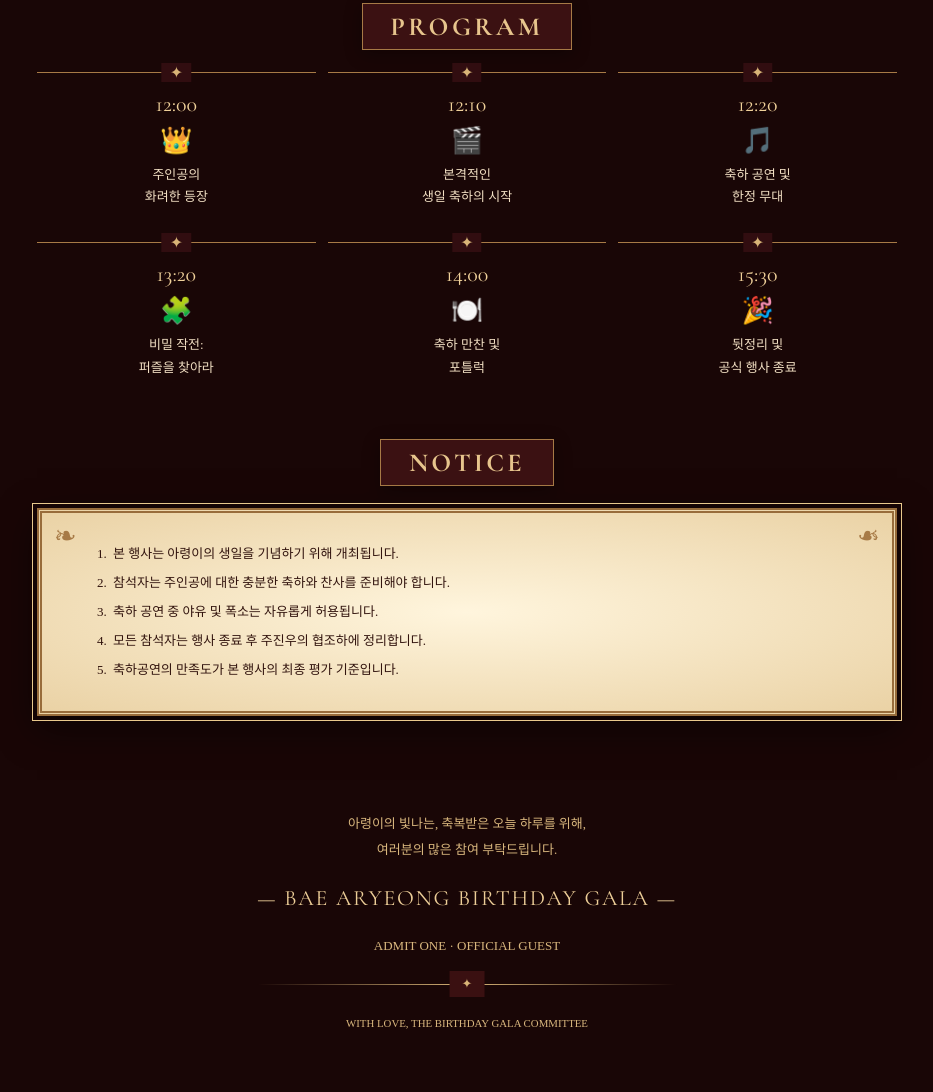
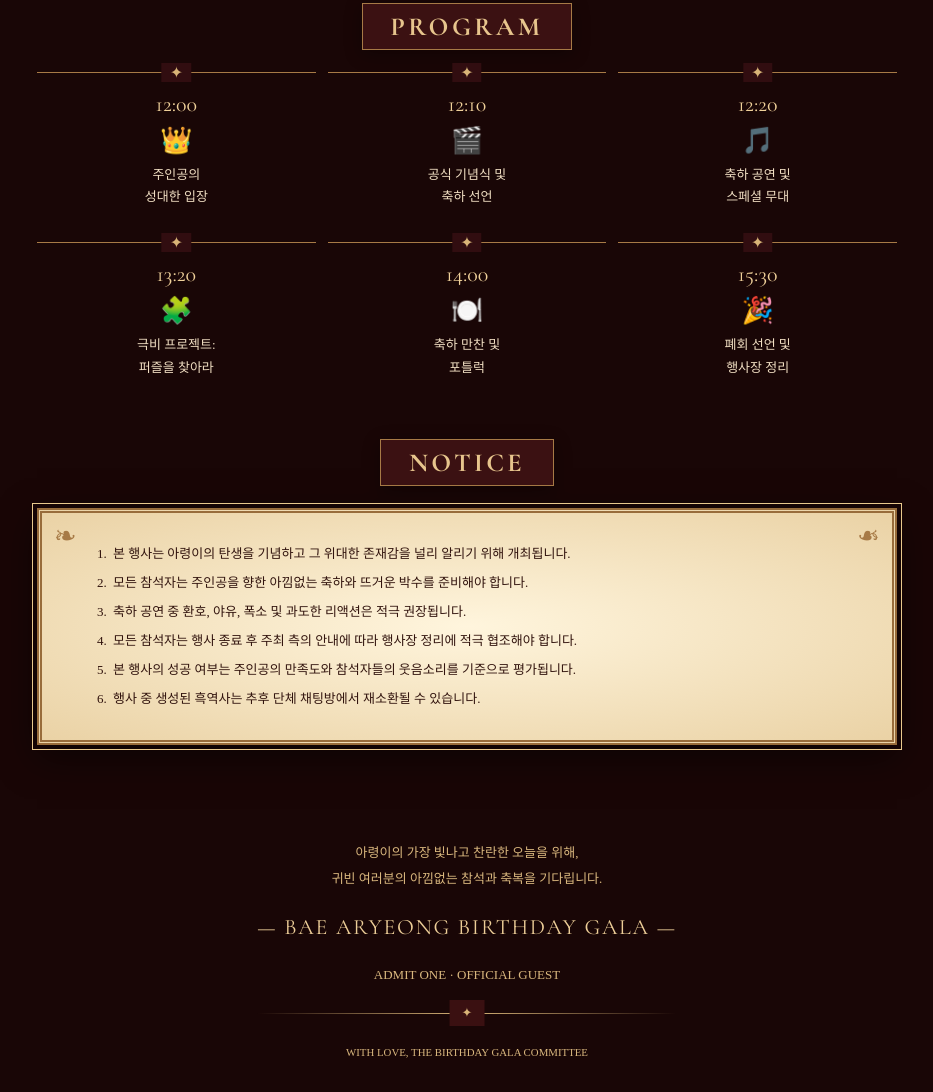
Before and after one commit to gerenuk0712-design/4838_birthday_event_, a plain HTML site: page index.html in a window 1280 px wide. Shown: the part 1571-2663 px from the top of the page, without its empty margins (173-1106 px from the left). Drawn offline with nearby package versions, Linux system fonts and the light colour scheme.

Commit message:
Update index.html

```diff
--- a/index.html
+++ b/index.html
@@ -69,7 +69,7 @@ main{max-width:900px;margin:auto;padding:0 20px 70px}
     <h1><span>BAE ARYEONG'S</span><span>BIRTHDAY GALA</span></h1>
     <p class="tagline">A Special Day, An Extraordinary Celebration</p>
     <div class="gold-line"></div>
-    <p class="intro">존경하는 귀빈 여러분,<br>올 한 해, 우리에게 웃음과 행복을 선사한<br><b>배아령</b>의 탄신을 기념하기 위하여<br>특별한 자리를 마련하였습니다.<br><br>이에 귀하를 본 행사에 정중히 초대하오니,<br>부디 참석하시어 자리를 빛내주시기 바랍니다.</p>
+    <p class="intro">존경하는 귀빈 여러분,<br>올 한 해, 우리에게 웃음과 행복을 선사한<br><b>배아령</b>의 탄신을 기념하기 위하여<br>성대한 축하의 자리를 마련하였습니다.<br><br>이에 귀하를 본 행사에 정중히 초대하오니,<br>부디 참석하시어 자리를 빛내주시기 바랍니다.</p>
     <p class="count-label">THE CELEBRATION BEGINS IN</p>
     <div class="countdown" aria-label="생일파티 카운트다운">
       <div class="timebox"><strong id="days">00</strong><small>DAYS</small></div>
@@ -91,7 +91,7 @@ main{max-width:900px;margin:auto;padding:0 20px 70px}
       <div class="detail-row"><b>DATE</b><span>2026년 11월 29일 (일요일)</span></div>
       <div class="detail-row"><b>TIME</b><span>12:00 – 16:00</span></div>
       <div class="detail-row"><b>VENUE</b><span>서울 영등포구 당산로 180, 2층<br><b>프레누아</b> <small>(당산 파티룸 프레누아)</small></span></div>
-      <div class="detail-row"><b>DRESS CODE</b><span>Black and White<br><small>화이트 셔츠를 추천합니다</small></span></div>
+      <div class="detail-row"><b>DRESS CODE</b><span>Black and White<br><small>블랙 또는 화이트 계열의 의상을 착용해 주세요.</small></span></div>
     </div>
     <p class="quote">“당신의 참석이, 이 행사의 품격을 완성합니다.”</p>
     <div class="actions">
@@ -103,12 +103,12 @@ main{max-width:900px;margin:auto;padding:0 20px 70px}
   <section class="section" id="program">
     <h2 class="section-title"><span>PROGRAM</span></h2>
     <div class="timeline">
-      <div class="event"><div class="time">12:00</div><div class="symbol">👑</div><p>주인공의<br>화려한 등장</p></div>
-      <div class="event"><div class="time">12:10</div><div class="symbol">🎬</div><p>본격적인<br>생일 축하의 시작</p></div>
-      <div class="event"><div class="time">12:20</div><div class="symbol">🎵</div><p>축하 공연 및<br>한정 무대</p></div>
-      <div class="event"><div class="time">13:20</div><div class="symbol">🧩</div><p>비밀 작전:<br>퍼즐을 찾아라</p></div>
+      <div class="event"><div class="time">12:00</div><div class="symbol">👑</div><p>주인공의<br>성대한 입장</p></div>
+      <div class="event"><div class="time">12:10</div><div class="symbol">🎬</div><p>공식 기념식 및<br>축하 선언</p></div>
+      <div class="event"><div class="time">12:20</div><div class="symbol">🎵</div><p>축하 공연 및<br>스페셜 무대</p></div>
+      <div class="event"><div class="time">13:20</div><div class="symbol">🧩</div><p>극비 프로젝트:<br>퍼즐을 찾아라</p></div>
       <div class="event"><div class="time">14:00</div><div class="symbol">🍽️</div><p>축하 만찬 및<br>포틀럭</p></div>
-      <div class="event"><div class="time">15:30</div><div class="symbol">🎉</div><p>뒷정리 및<br>공식 행사 종료</p></div>
+      <div class="event"><div class="time">15:30</div><div class="symbol">🎉</div><p>폐회 선언 및<br>행사장 정리</p></div>
     </div>
   </section>
 
@@ -116,17 +116,18 @@ main{max-width:900px;margin:auto;padding:0 20px 70px}
     <h2 class="section-title"><span>NOTICE</span></h2>
     <div class="paper">
       <ol class="notice">
-        <li>본 행사는 아령이의 생일을 기념하기 위해 개최됩니다.</li>
-        <li>참석자는 주인공에 대한 충분한 축하와 찬사를 준비해야 합니다.</li>
-        <li>축하 공연 중 야유 및 폭소는 자유롭게 허용됩니다.</li>
-        <li>모든 참석자는 행사 종료 후 주진우의 협조하에 정리합니다.</li>
-        <li>축하공연의 만족도가 본 행사의 최종 평가 기준입니다.</li>
+        <li>본 행사는 아령이의 탄생을 기념하고 그 위대한 존재감을 널리 알리기 위해 개최됩니다.</li>
+        <li>모든 참석자는 주인공을 향한 아낌없는 축하와 뜨거운 박수를 준비해야 합니다.</li>
+        <li>축하 공연 중 환호, 야유, 폭소 및 과도한 리액션은 적극 권장됩니다.</li>
+        <li>모든 참석자는 행사 종료 후 주최 측의 안내에 따라 행사장 정리에 적극 협조해야 합니다.</li>
+        <li>본 행사의 성공 여부는 주인공의 만족도와 참석자들의 웃음소리를 기준으로 평가됩니다.</li>
+        <li>행사 중 생성된 흑역사는 추후 단체 채팅방에서 재소환될 수 있습니다.</li>
       </ol>
     </div>
   </section>
 
   <footer class="footer">
-    <p>아령이의 빛나는, 축복받은 오늘 하루를 위해,<br>여러분의 많은 참여 부탁드립니다.</p>
+    <p>아령이의 가장 빛나고 찬란한 오늘을 위해,<br> 귀빈 여러분의 아낌없는 참석과 축복을 기다립니다.</p>
     <div class="big">— BAE ARYEONG BIRTHDAY GALA —</div>
     <p>ADMIT ONE · OFFICIAL GUEST</p>
     <div class="gold-line"></div>
```
